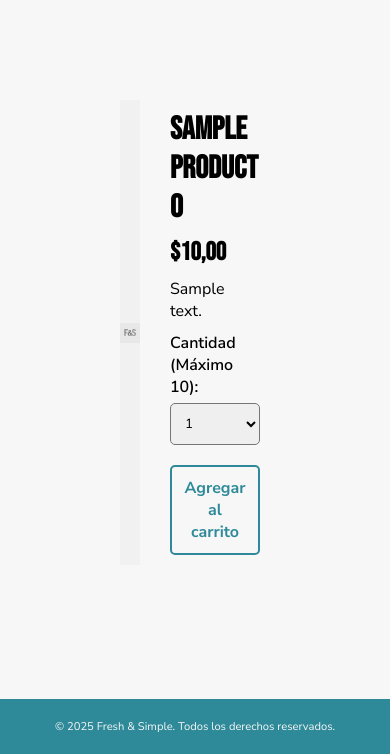
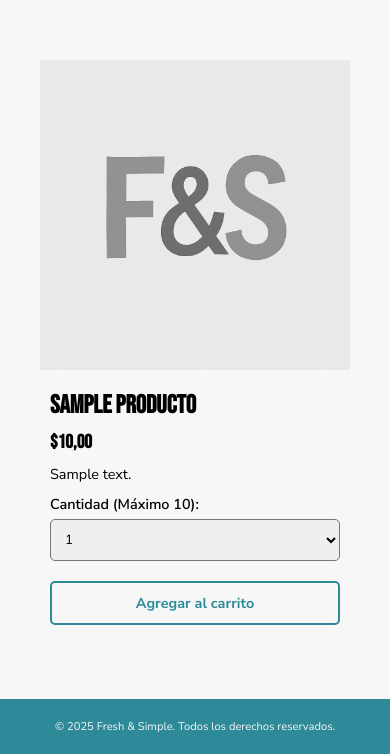
Before and after one commit to JuanOrtizz/Proyecto_Progra_WebII, a Django app: page /coleccion/1/1 in a window 390 px wide. Shown: the part 90-844 px from the top of the page. Run offline with Django 5.2, Linux system fonts and the light colour scheme; tables that the repository leaves empty hold one stand-in row (values such as "Sample post"); parts of the project's set-up code (start-up, migrations or seed data) failed here and were passed over; some libraries are stand-ins or nearby versions.

Commit message:
fix: Actualizacion de archivos CSS para estilos en nuevos elementos

```diff
--- a/tienda/static/tienda/css/stylesDetallesProducto.css
+++ b/tienda/static/tienda/css/stylesDetallesProducto.css
@@ -1,3 +1,4 @@
+/*Diseño contenedor general del producto*/
 .contenedor_producto{
     display:flex;
     justify-content:center;
@@ -7,33 +8,36 @@
     box-sizing:border-box;
 }
 
+/*Diseño del contenedor para la imagen del producto*/
 .contenedor_imagen_producto{
     flex: 1;
-    max-width: 40%;
+    max-width: 50%;
     background: rgb(241, 241, 241);
     display: flex;
     align-items: center;
     justify-content: center;
 }
 
+/*Diseño de la imagen*/
 .contenedor_imagen_producto img{
     max-width: 100%;
-    max-height: auto;
     max-height: 600px;
     object-fit: contain;
     display: block;
 }
 
+/*Diseño del contenedor de detalles del producto*/
 .contenedor_detalles_producto{
     display: flex;
     flex-direction: column;
     flex: 1;
-    max-width:60%;
+    max-width:50%;
     height: 100%;
     padding: 10px;
     gap: 10px;
 }
 
+/*Diseño para los textos del producto (Titulo, precio, descripcion)*/
 .contenedor_detalles_producto h2,
 .contenedor_detalles_producto h3,
 .contenedor_detalles_producto p{
@@ -43,24 +47,48 @@
     overflow-wrap: break-word;
 }
 
+/*Diseño para el titulo*/
 .contenedor_detalles_producto h2{
     font-size: 2rem;
 }
 
+/*Diseño para el precio*/
 .contenedor_detalles_producto h3{
     font-size: 1.6rem;
 }
 
+/*Diseño para la descripcion*/
 .contenedor_detalles_producto p{
     font-size: 1rem;
 }
 
+/*Diseño para el formulario de agregar producto al carrito*/
 .contenedor_detalles_producto form{
     display:flex;
     flex-direction: column;
     gap: 20px;
 }
 
+/*Diseño para contenedor del select (cantidad)*/
+.contenedor_input{
+    display:flex;
+    flex-direction:column;
+    gap: 5px;
+}
+
+/*Diseño para el label (Cantidad)*/
+.contenedor_input label{
+    font-weight: 600;
+    font-size: 1rem;
+}
+
+/*Diseño del select (Cantidad)*/
+.contenedor_input select{
+    padding:10px;
+    border-radius:5px;
+}
+
+/*Diseño para el boton agregar al carrito*/
 .contenedor_detalles_producto form button{
     padding: 10px;
     border-radius: 5px;
@@ -73,22 +101,99 @@
     transition: background-color 0.5s ease, color 0.5s ease;
 }
 
+/*Diseño para el boton agregar al carrito HOVER*/
 .contenedor_detalles_producto form button:hover{
     background-color: var(--colorAzul);
     color:var(--colorBlanco);
 }
 
-.contenedor_input{
-    display:flex;
-    flex-direction:column;
-    gap: 5px;
+/*Media queries*/
+@media (max-width: 1024px){
+
+    /*Diseño contenedor general del producto*/
+    .contenedor_producto{
+        flex-direction:column;
+        padding: 80px 100px;
+    }
+
+    /*Diseño del contenedor para la imagen del producto*/
+    .contenedor_imagen_producto{
+        max-width: 100%;
+    }
+
+    /*Diseño de la imagen*/
+    .contenedor_imagen_producto img{
+        max-height: 500px;
+    }
+
+    /*Diseño del contenedor de detalles del producto*/
+    .contenedor_detalles_producto{
+        max-width:100%;
+    }
+
+    /*Diseño para el titulo*/
+    .contenedor_detalles_producto h2{
+        font-size: 1.8rem;
+    }
+
+    /*Diseño para el precio*/
+    .contenedor_detalles_producto h3{
+        font-size: 1.4rem;
+    }
+
+    /*Diseño para la descripcion*/
+    .contenedor_detalles_producto p{
+        font-size: 0.9rem;
+    }
+
+    /*Diseño para el label (Cantidad)*/
+    .contenedor_input label{
+        font-size: 0.9rem;
+    }
+
+    /*Diseño para el boton agregar al carrito*/
+    .contenedor_detalles_producto form button{
+        font-size: 0.9rem;
+    }
+}
+@media (max-width: 768px){
+
+    /*Diseño contenedor general del producto*/
+    .contenedor_producto{
+        gap: 10px;
+        padding: 60px 80px;
+    }
+
+    /*Diseño de la imagen*/
+    .contenedor_imagen_producto img{
+        max-height: 400px;
+    }
+
+    /*Diseño para el titulo*/
+    .contenedor_detalles_producto h2{
+        font-size: 1.6rem;
+    }
+
+    /*Diseño para el precio*/
+    .contenedor_detalles_producto h3{
+        font-size: 1.2rem;
+    }
+
+    /*Diseño para la descripcion*/
+    .contenedor_detalles_producto p{
+        font-size: 0.9rem;
+    }
+
+    /*Diseño para el formulario de agregar producto al carrito*/
+    .contenedor_detalles_producto form{
+        gap: 20px;
+    }
 }
 
-.contenedor_input label{
-    font-weight: 600;
+@media (max-width: 480px){
+
+    /*Diseño contenedor general del producto*/
+    .contenedor_producto{
+        padding: 60px 40px;
+    }
 }
-
-.contenedor_input select{
-    padding:10px;
-    border-radius:5px;
-}
```
Also changed, not shown: tienda/static/tienda/css/stylesColeccionFiltrada.css (+17 -1 lines), tienda/static/tienda/css/stylesRegistrarProducto.css (+14 -1 lines).
